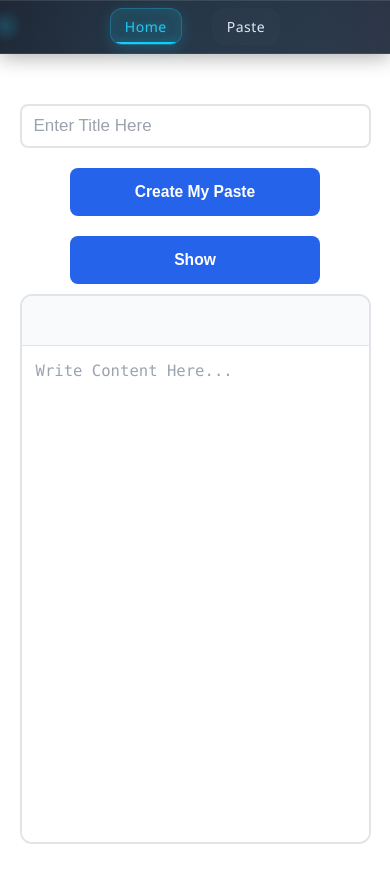
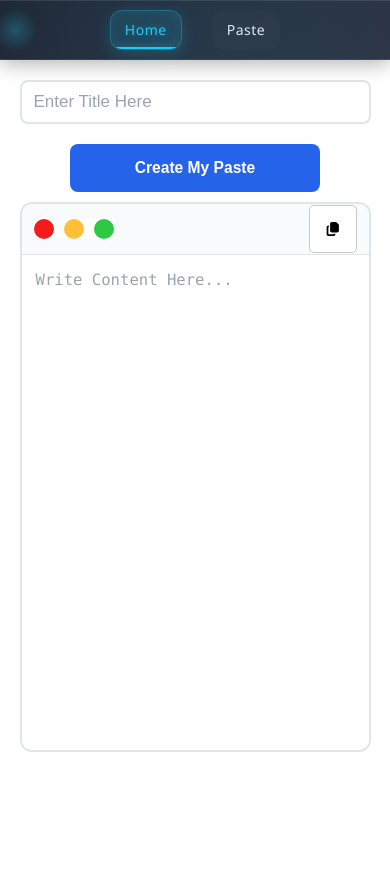
Before and after one commit to AnshitPuri/Paste, a React app: page / in a window 390 px wide. Shown: the top 882 px of the page. Before the commit the page ends 844 px from the top, so only its background shows below. Built offline with nearby package versions, Linux system fonts and the light colour scheme; the HTML template or start-up script is replaced by a standard one.

Commit message:
feat: integrate Toast notifications and enhance UI components; improve responsiveness and styling

```diff
--- a/src/App.jsx
+++ b/src/App.jsx
@@ -4,6 +4,7 @@ import { createBrowserRouter, RouterProvider } from "react-router-dom";
 import Navbar from "./components/Navbar";
 import Home from "./components/Home";
 import Paste from "./components/Paste";
+import "react-toastify/dist/ReactToastify.css";
 
 const router = createBrowserRouter([
   {
@@ -26,6 +27,7 @@ function App() {
   return (
     <div className="main">
       <RouterProvider router={router} />
+
     </div>
   );
 }
--- a/src/components/Home.css
+++ b/src/components/Home.css
@@ -2,8 +2,8 @@
   display: flex;
   flex-direction: column;
   gap: 35px;
-  height: 100vh; /* lock height within viewport */
-  width: min(95vw, 1200px); /* large width but keeps margin outside */
+  height: 100vh;
+  width: min(95vw, 1200px);
   margin: 0 auto;
   padding: 20px 0;
   font-family: 'Segoe UI', Tahoma, Geneva, Verdana, sans-serif;
@@ -14,14 +14,13 @@
   align-items: center;
 }
 
-/* Title section */
 .titleSpace {
   display: flex;
   gap: 20px;
   align-items: center;
   margin-bottom: 10px;
   flex-wrap: wrap;
-  width: min(90vw, 1400px); /* same as contentBox */
+  width: min(90vw, 1400px);
 }
 
 .titleSpace input {
@@ -73,7 +72,6 @@
   color: white;
 }
 
-/* Content box */
 .contentBox {
   flex: 1;
   width: min(90vw, 1400px);
@@ -86,7 +84,6 @@
   flex-direction: column;
   min-height: 0;
 }
-
 
 .contentBox:hover {
   border-color: #cbd5e1;
@@ -102,6 +99,30 @@
   align-items: center;
   padding: 0 20px;
   box-sizing: border-box;
+  flex-direction: row;
+  justify-content: space-between;
+}
+.util1{
+  display: flex;
+  gap: 10px;
+}
+.red{
+  height: 20px;
+  width: 20px;
+  background-color: #f71a1a;
+  border-radius: 20px;
+}
+.green{
+  height: 20px;
+  width: 20px;
+  background-color: #2dc943;
+  border-radius: 20px;
+}
+.yellow{
+  height: 20px;
+  width: 20px;
+  background-color: #ffbf39;
+  border-radius: 20px;
 }
 
 .textArea {
@@ -122,7 +143,6 @@
   color: #9ca3af;
 }
 
-/* Tablet */
 @media (max-width: 768px) {
   .home-container {
     width: 95vw;
@@ -154,7 +174,6 @@
   }
 }
 
-/* Mobile */
 @media (max-width: 480px) {
   .home-container {
     width: 100vw;
--- a/src/components/Home.jsx
+++ b/src/components/Home.jsx
@@ -1,23 +1,22 @@
 import React, { useState } from "react";
 import "./Home.css";
-import { useParams, useSearchParams } from "react-router-dom";
-import { ToastContainer, toast } from "react-toastify";
-import "react-toastify/dist/ReactToastify.css";
+import { href, useParams, useSearchParams } from "react-router-dom";
 import { useEffect } from "react";
+import { FontAwesomeIcon } from "@fortawesome/react-fontawesome";
+import { faCopy } from "@fortawesome/free-solid-svg-icons";
+import { toast } from "react-toastify";
 
 const Home = () => {
   const [title, setTitle] = useState("");
   const [value, setValue] = useState("");
   const [searchParams, setSearchParams] = useSearchParams();
-  const mode = searchParams.get("mode")
+  const mode = searchParams.get("mode");
   const pasteId = searchParams.get("pasteId");
 
-  const notify = () => toast("Paste Added");
   const pastes = JSON.parse(localStorage.getItem("pastes")) || [];
 
   useEffect(() => {
     if (pasteId) {
-
       const currentPaste = pastes.find((pastes) => pastes._id === pasteId);
 
       if (currentPaste) {
@@ -25,7 +24,7 @@ const Home = () => {
         setValue(currentPaste.content);
       }
     }
-  },[pasteId]);
+  }, [pasteId]);
 
   const createPaste = () => {
     const paste = {
@@ -35,12 +34,14 @@ const Home = () => {
       createdAt: new Date().toISOString(),
     };
 
-    const existingPastes = pastes
+    const existingPastes = pastes;
 
     if (pasteId) {
       // updating
 
-      const updatedPaste = existingPastes.map((p) => (p._id === pasteId ? paste : p));
+      const updatedPaste = existingPastes.map((p) =>
+        p._id === pasteId ? paste : p
+      );
       localStorage.setItem("pastes", JSON.stringify(updatedPaste));
 
     } else {
@@ -75,23 +76,34 @@ const Home = () => {
             onChange={(e) => setTitle(e.target.value)}
             disabled={mode === "view"}
           />
-          {mode === "view" ? (
-            null
-          ) : <button
-            onClick={() => {
-              createPaste();
-              notify();
-            }}
-          >
-            {pasteId ? "Update Paste" : "Create My Paste"}
-          </button> }
+          {mode === "view" ? null : (
+            <button
+              onClick={() => {
+                createPaste();
+                toast.success("Paste Added");
+              }}
+            >
+              {pasteId ? "Update Paste" : "Create My Paste"}
+            </button>
+          )}
 
-          <button>
-            <a href="/pastes" > Show </a>
-          </button>
         </div>
         <div className="contentBox">
-          <div className="utilbox"></div>
+          <div className="utilbox">
+            <div className="util1">
+              <div className="red"></div>
+              <div className="yellow"></div>
+              <div className="green"></div>
+            </div>
+            <div className="util2">
+              <button className="button" onClick={() => {
+                navigator.clipboard.writeText(value);
+                toast.success("Copied to clipboard");
+              }}>
+                <FontAwesomeIcon icon={faCopy} className="icons" />
+              </button>
+            </div>
+          </div>
           <textarea
             className="textArea"
             value={value}
@@ -101,7 +113,6 @@ const Home = () => {
             disabled={mode === "view"}
           />
         </div>
-        <ToastContainer />
       </div>
     </div>
   );
--- a/src/components/Navbar.css
+++ b/src/components/Navbar.css
@@ -6,16 +6,26 @@
 
 body {
   font-family: 'Segoe UI', Tahoma, Geneva, Verdana, sans-serif;
-  background: linear-gradient(135deg, #0f172a 0%, #1e293b 100%);
+  background: #ffffff;
   min-height: 100vh;
 }
 
+.main-content-background {
+  background: linear-gradient(135deg, #0f172a 0%, #1e293b 100%);
+  min-height: calc(100vh - 100px);
+}
+
 .navArea {
-  position: relative;
+  position: fixed;
+  top: 0;
+  left: 0;
+  right: 0;
   display: flex;
   gap: 30px;
   background: linear-gradient(135deg, #1f2836 0%, #2d3748 100%);
-  height: 80px;
+  height: 80px !important;
+  min-height: 80px !important;
+  max-height: 80px !important;
   width: 100vw;
   align-items: center;
   justify-content: center;
@@ -24,7 +34,11 @@ body {
     0 1px 0 rgba(255, 255, 255, 0.1) inset;
   backdrop-filter: blur(10px);
   border-bottom: 1px solid rgba(255, 255, 255, 0.1);
-  z-index: 100;
+  z-index: 1000;
+}
+
+body {
+  padding-top: 100px;
 }
 
 .navArea::before {
@@ -48,9 +62,10 @@ body {
   gap: 20px;
   padding: 0 40px;
   position: relative;
+  align-items: center;
+  height: 100%;
 }
 
-/* ✅ scoped only to navArea links */
 .navArea a {
   position: relative;
   text-decoration: none;
@@ -65,6 +80,9 @@ body {
   border: 1px solid transparent;
   backdrop-filter: blur(5px);
   overflow: hidden;
+  display: flex;
+  align-items: center;
+  height: 48px;
 }
 
 .navArea a::before {
@@ -131,7 +149,6 @@ body {
   transform: translateY(-1px) scale(1.02);
 }
 
-/* Glowing orb animation */
 .navArea .glow-orb {
   position: absolute;
   top: 50%;
@@ -145,15 +162,30 @@ body {
 }
 
 @keyframes float {
-  0%, 100% { transform: translateY(-50%) translateX(0) scale(0.8); opacity: 0.6; }
-  50% { transform: translateY(-50%) translateX(20px) scale(1.2); opacity: 1; }
+  0%, 100% {
+    transform: translateY(-50%) translateX(0) scale(0.8);
+    opacity: 0.6;
+  }
+  50% {
+    transform: translateY(-50%) translateX(20px) scale(1.2);
+    opacity: 1;
+  }
 }
 
-/* Responsive design */
 @media (max-width: 768px) {
   .navArea {
-      height: 70px;
+    height: 70px !important;
+    min-height: 70px !important;
+    max-height: 70px !important;
     padding: 0 20px;
+  }
+
+  body {
+    padding-top: 90px;
+  }
+
+  .main-content-background {
+    min-height: calc(100vh - 90px);
   }
 
   .navArea .nav-container {
@@ -164,16 +196,55 @@ body {
   .navArea a {
     font-size: 16px;
     padding: 10px 18px;
+    height: 44px;
   }
 }
 
 @media (max-width: 480px) {
+  .navArea {
+    height: 60px !important;
+    min-height: 60px !important;
+    max-height: 60px !important;
+  }
+
+  body {
+    padding-top: 80px;
+  }
+
+  .main-content-background {
+    min-height: calc(100vh - 80px);
+  }
+
   .navArea .nav-container {
     gap: 10px;
+    padding: 0 15px;
   }
 
   .navArea a {
     font-size: 14px;
     padding: 8px 14px;
+    height: 40px;
   }
 }
+
+@media (max-width: 360px) {
+  .navArea .nav-container {
+    gap: 8px;
+    padding: 0 10px;
+  }
+
+  .navArea a {
+    font-size: 13px;
+    padding: 6px 12px;
+    height: 36px;
+  }
+}
+
+.container, .mainBox, main, .content {
+  margin-top: 0;
+}
+
+.navArea,
+.navArea * {
+  box-sizing: border-box !important;
+}
--- a/src/components/Navbar.jsx
+++ b/src/components/Navbar.jsx
@@ -1,11 +1,12 @@
 import { Outlet, Link, NavLink } from "react-router-dom";
 import "./Navbar.css";
+import { ToastContainer } from "react-toastify";
 
 const Navbar = () => {
   return (
     <div className="main">
       <nav className="navArea">
-        <div class="glow-orb"></div>
+        <div className="glow-orb"></div>
         <NavLink
           to="/"
           className={({ isActive }) => (isActive ? "navLink-active" : "")}
@@ -20,6 +21,19 @@ const Navbar = () => {
         </NavLink>
       </nav>
       <Outlet />
+      <ToastContainer
+        position="top-right"
+        autoClose={2000}
+        hideProgressBar={false}
+        newestOnTop
+        closeOnClick
+        rtl={false}
+        pauseOnFocusLoss={false}
+        draggable
+        pauseOnHover={false}
+        theme="light"
+        limit={1}
+      />
     </div>
   );
 };
--- a/src/components/Paste.css
+++ b/src/components/Paste.css
@@ -1,24 +1,31 @@
-.mainBox{
-    width: min(90vw , 1200px);
+.mainBox {
+    width: min(90vw, 1200px);
     border: 1px solid rgb(216, 212, 212);
     border-radius: 5px;
+    margin: 0 auto;
 }
-.container{
+
+.container {
     display: flex;
     flex-direction: column;
     gap: 20px;
 }
-.container input{
+
+.container input {
     height: 40px;
     padding: 10px;
     border: 1px solid rgb(216, 212, 212);
     color: rgb(163, 162, 160);
     border-radius: 5px;
+    font-size: 16px;
 }
-.mainBox h1{
+
+.mainBox h1 {
     margin: 20px;
+    font-size: 2rem;
 }
-.pasteBox{
+
+.pasteBox {
     margin: 20px;
     border: 1px solid rgb(216, 212, 212);
     padding: 20px;
@@ -26,47 +33,240 @@
     display: flex;
     justify-content: space-between;
     overflow: hidden;
-    height: 100px;
+    height: 150px;
+    max-height: 150px;
 }
+
 .infoArea {
     max-width: 50%;
+    overflow: hidden;
+    display: -webkit-box;
+    -webkit-box-orient: vertical;
 }
-.infoArea h4{
+
+.infoArea h4 {
     font-size: 24px;
     margin-bottom: 10px;
 }
-.infoArea p{
+
+.infoArea p {
     color: rgb(182, 181, 180);
     font-size: smaller;
 }
-.icons{
+
+.icons {
     color: black;
-    &:hover{
+}
+
+.icons:hover {
     color: rgb(49, 49, 243);
 }
-}
+
 .button {
     padding: 0.5rem;
     background-color: white;
     border: 1px solid #c7c7c7;
     transition: all 0.2s ease;
     border-radius: 5px;
+    cursor: pointer;
+    display: flex;
+    justify-content: center;
+    align-items: center;
 }
 
 .button:hover {
     background-color: transparent;
     border-color: #3b82f6;
 }
-.fontArea{
+
+.fontArea {
     display: flex;
     gap: 10px;
 }
-.buttonArea{
+
+.buttonArea {
     display: flex;
     flex-direction: column;
     align-items: center;
     gap: 15px;
 }
-.buttonArea small{
+
+.buttonArea small {
     align-self: flex-end;
 }
+
+@media screen and (max-width: 768px) {
+    .mainBox {
+        width: 95vw;
+        border-radius: 3px;
+    }
+
+    .mainBox h1 {
+        margin: 15px;
+        font-size: 1.75rem;
+    }
+
+    .pasteBox {
+        margin: 15px;
+        padding: 15px;
+        height: 150px;
+        max-height: 150px;
+        flex-direction: column;
+        gap: 10px;
+        justify-content: space-between;
+    }
+
+    .infoArea {
+        max-width: 100%;
+        overflow: hidden;
+        flex-grow: 1;
+        display: flex;
+        flex-direction: column;
+    }
+
+    .infoArea h4 {
+        font-size: 20px;
+        margin-bottom: 8px;
+    }
+
+    .infoArea p {
+        font-size: 14px;
+    }
+
+    .container {
+        gap: 15px;
+    }
+
+    .container input {
+        height: 44px;
+        padding: 12px;
+        font-size: 16px;
+    }
+
+    .fontArea {
+        gap: 8px;
+        flex-wrap: wrap;
+    }
+
+    .button {
+        padding: 0.75rem;
+        min-width: 44px;
+        min-height: 44px;
+    }
+
+    .buttonArea {
+        gap: 12px;
+    }
+}
+
+@media screen and (max-width: 480px) {
+    .mainBox {
+        width: 98vw;
+        border: none;
+        border-radius: 0;
+        box-shadow: none;
+    }
+
+    .mainBox h1 {
+        margin: 10px;
+        font-size: 1.5rem;
+        text-align: center;
+    }
+
+    .pasteBox {
+        margin: 10px;
+        padding: 12px;
+        height: 150px;
+        max-height: 150px;
+        justify-content: space-between;
+    }
+
+    .infoArea h4 {
+        font-size: 18px;
+        margin-bottom: 6px;
+    }
+
+    .infoArea p {
+        font-size: 13px;
+        line-height: 1.3;
+        overflow: hidden;
+        display: -webkit-box;
+        -webkit-box-orient: vertical;
+    }
+
+    .container {
+        gap: 12px;
+        padding: 0 5px;
+    }
+
+    .container input {
+        height: 48px;
+        padding: 14px;
+        font-size: 16px;
+        border-radius: 3px;
+    }
+
+    .fontArea {
+        gap: 6px;
+        justify-content: center;
+    }
+
+    .button {
+        padding: 0.6rem;
+        min-width: 48px;
+        min-height: 48px;
+        font-size: 14px;
+    }
+
+    .buttonArea {
+        gap: 10px;
+        width: 100%;
+    }
+
+    .buttonArea small {
+        font-size: 12px;
+        align-self: center;
+    }
+}
+
+@media screen and (max-width: 360px) {
+    .mainBox h1 {
+        font-size: 1.25rem;
+        margin: 8px;
+    }
+
+    .pasteBox {
+        margin: 8px;
+        padding: 8px;
+        height: 150px;
+        max-height: 150px;
+    }
+
+    .infoArea h4 {
+        font-size: 16px;
+    }
+
+    .infoArea p {
+        font-size: 12px;
+        line-height: 1.2;
+        overflow: hidden;
+        display: -webkit-box;
+        -webkit-box-orient: vertical;
+    }
+
+    .container input {
+        padding: 12px;
+        font-size: 14px;
+    }
+
+    .fontArea {
+        gap: 4px;
+    }
+
+    .button {
+        padding: 0.5rem;
+        min-width: 44px;
+        min-height: 44px;
+        font-size: 13px;
+    }
+}
```
Also changed, not shown: src/components/Paste.jsx (+10 -7 lines). Lines whose indentation alone changed are shown as unchanged.
